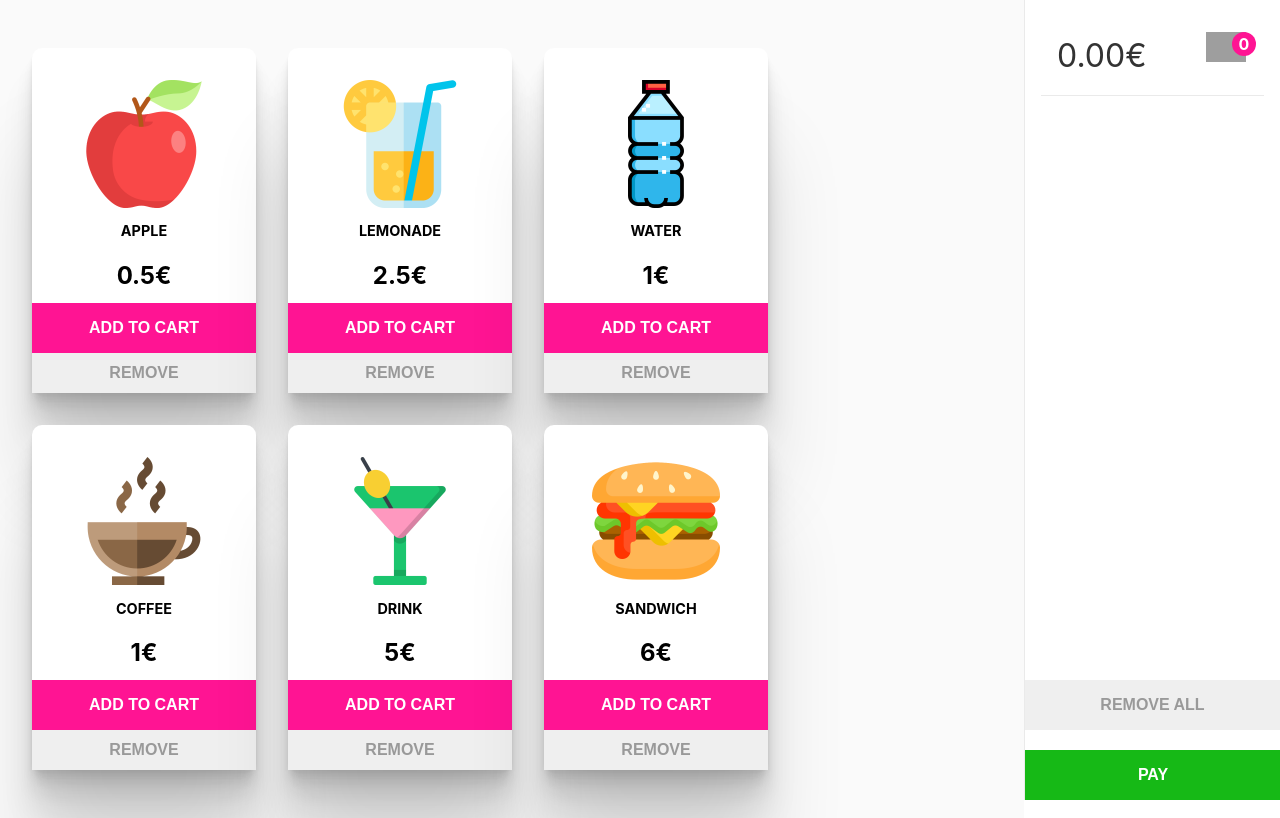
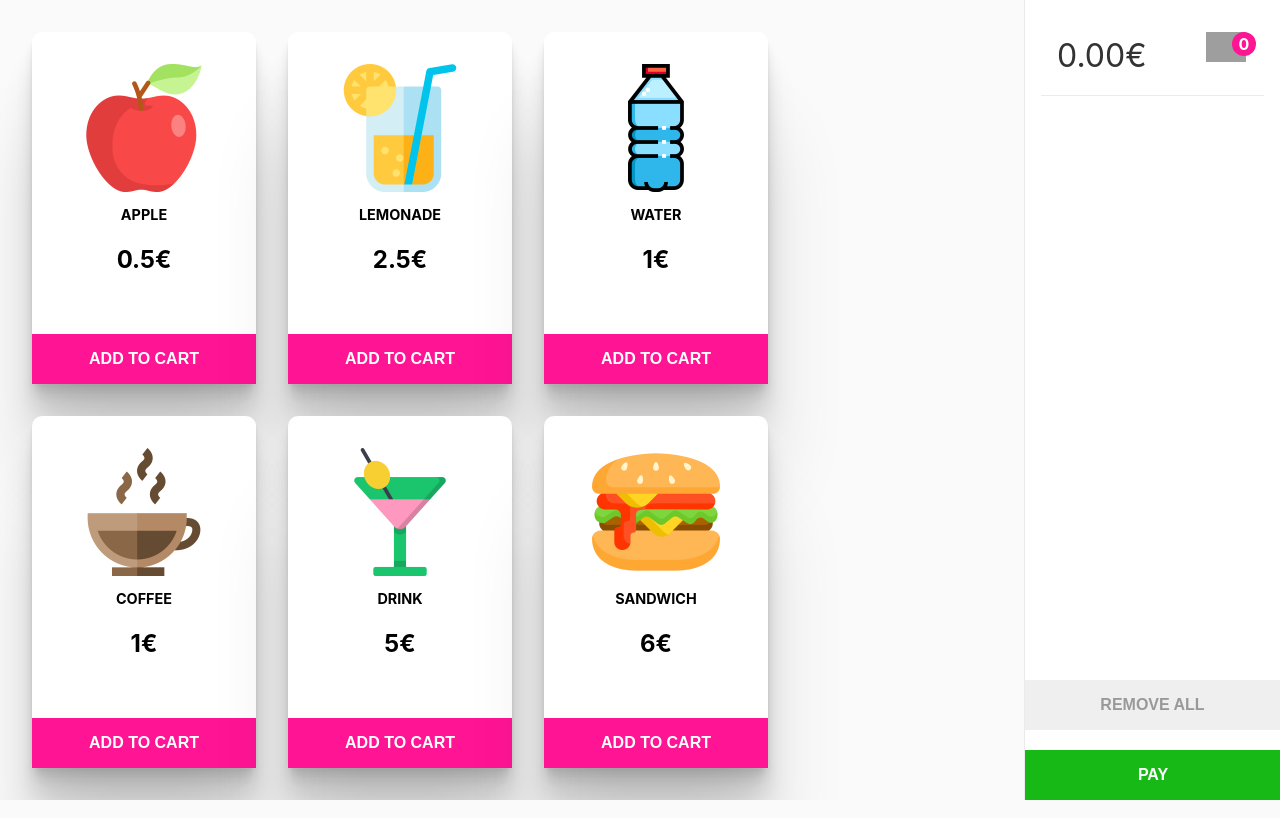
Before and after one commit to devbewill/react-simple-cart-demo, a React (Create React App) app: page / in a window 1280 px wide. Built offline with nearby package versions, Linux system fonts and the light colour scheme; grey boxes are pictures that could not be loaded.

Commit message:
some style fix

```diff
--- a/src/App.scss
+++ b/src/App.scss
@@ -7,6 +7,10 @@ html {
 	box-sizing: inherit;
 	margin: 0;
 	padding: 0;
+}
+
+body {
+	background: #fafafa;
 }
 
 button {
@@ -37,6 +41,7 @@ button {
 	display: flex;
 }
 .cart {
+	background: #fff;
 	position: relative;
 	padding: 1em;
 	border-left: 1px solid #eaeaea;
@@ -140,12 +145,13 @@ button {
 	display: flex;
 	justify-content: flex-start;
 	flex-wrap: wrap;
-	padding: 2em 1em;
+	padding: 1em;
 	background: #fafafa;
+	height: 100vh;
 
 	.item {
 		position: relative;
-		padding: 2em 3em 6em 3em;
+		padding: 2em 3em 4em 3em;
 		margin: 1em;
 		background: #fff;
 		border-radius: 10px;
@@ -154,7 +160,7 @@ button {
 			0 41.8px 33.4px rgba(0, 0, 0, 0.086), 0 100px 80px rgba(0, 0, 0, 0.12);
 
 		.add {
-			bottom: 40px;
+			bottom: 0;
 		}
 	}
 }
--- a/src/components/Cart.js
+++ b/src/components/Cart.js
@@ -26,6 +26,10 @@ export const Cart = (props) => {
 		setCart(filtered);
 	};
 
+	const sendToPayApp = (amount) => {
+		alert(amount);
+	};
+
 	return (
 		<div className="cart">
 			<div className="cartHeader">
@@ -48,7 +52,10 @@ export const Cart = (props) => {
 			<button className="emptyCart" onClick={() => setCart([])}>
 				remove all
 			</button>
-			<button className="checkout"> Pay </button>
+			<button className="checkout" onClick={() => sendToPayApp(totalPrice.toFixed(2))}>
+				{' '}
+				Pay{' '}
+			</button>
 		</div>
 	);
 };
--- a/src/components/Item.js
+++ b/src/components/Item.js
@@ -46,9 +46,9 @@ export const Item = (props) => {
 			<button className="add" onClick={addToCart}>
 				Add to cart
 			</button>
-			<button className="remove" onClick={() => removeToCart(props)}>
+			{/* <button className="remove" onClick={() => removeToCart(props)}>
 				Remove
-			</button>
+			</button> */}
 		</div>
 	);
 };
```
